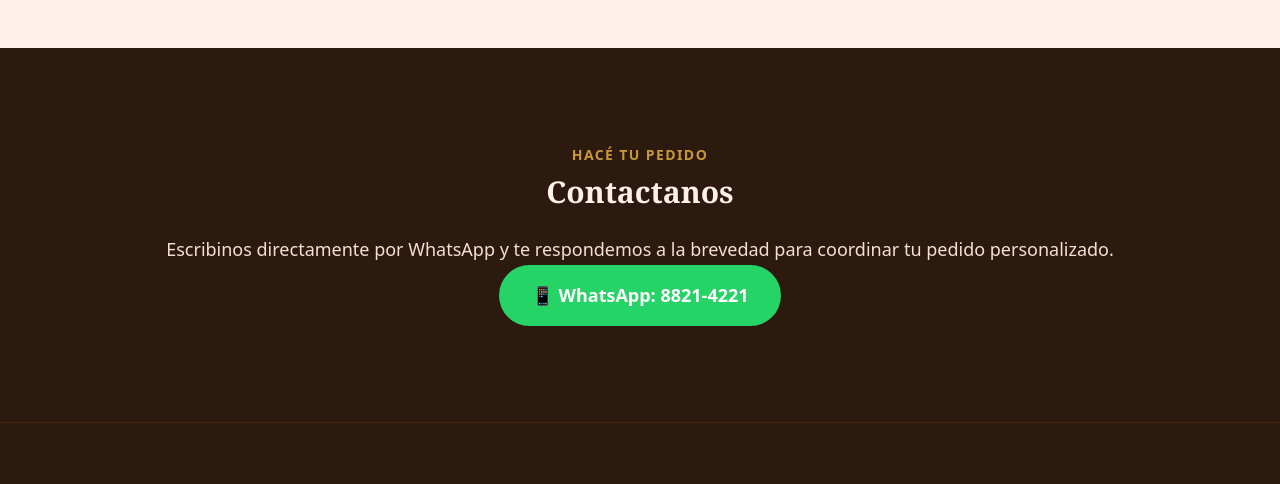
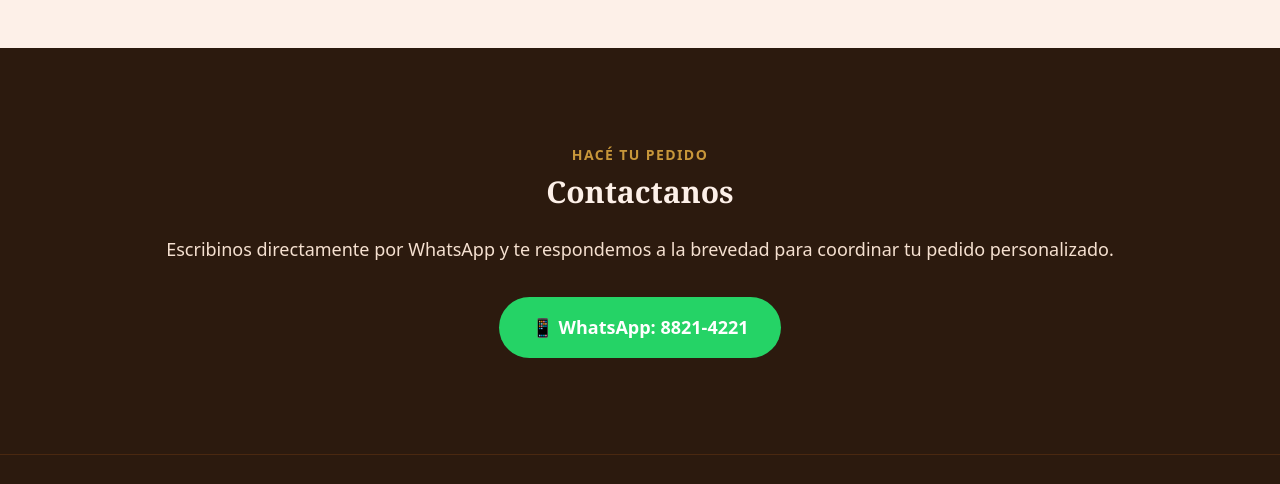
Before and after one commit to WGuillenDev/Portafolio-ISW-521, a plain HTML site: page lab01-landing-pasterelia-mana/index.html in a window 1280 px wide. Shown: the part 3030-3514 px from the top of the page. Drawn offline with Linux system fonts and the light colour scheme.

Commit message:
style(lab01-landing-pasteleria-mana): separar boton de whatsapp del texto en pedidos

```diff
--- a/lab01-landing-pasterelia-mana/css/main.css
+++ b/lab01-landing-pasterelia-mana/css/main.css
@@ -764,6 +764,8 @@ button {
 }
 
 .pedidos__contacto {
+  display: block;
+  margin-top: var(--espacio-xl);
   font-style: normal;
 }
 
```
